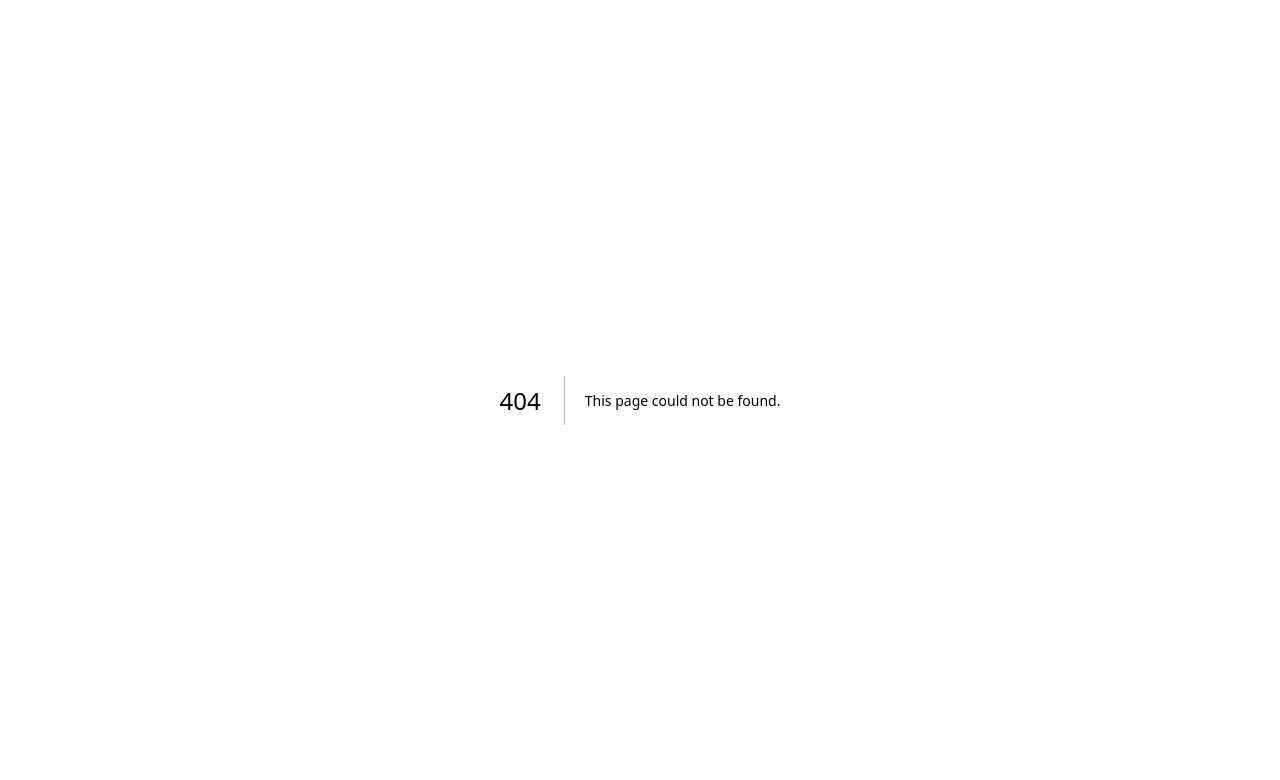
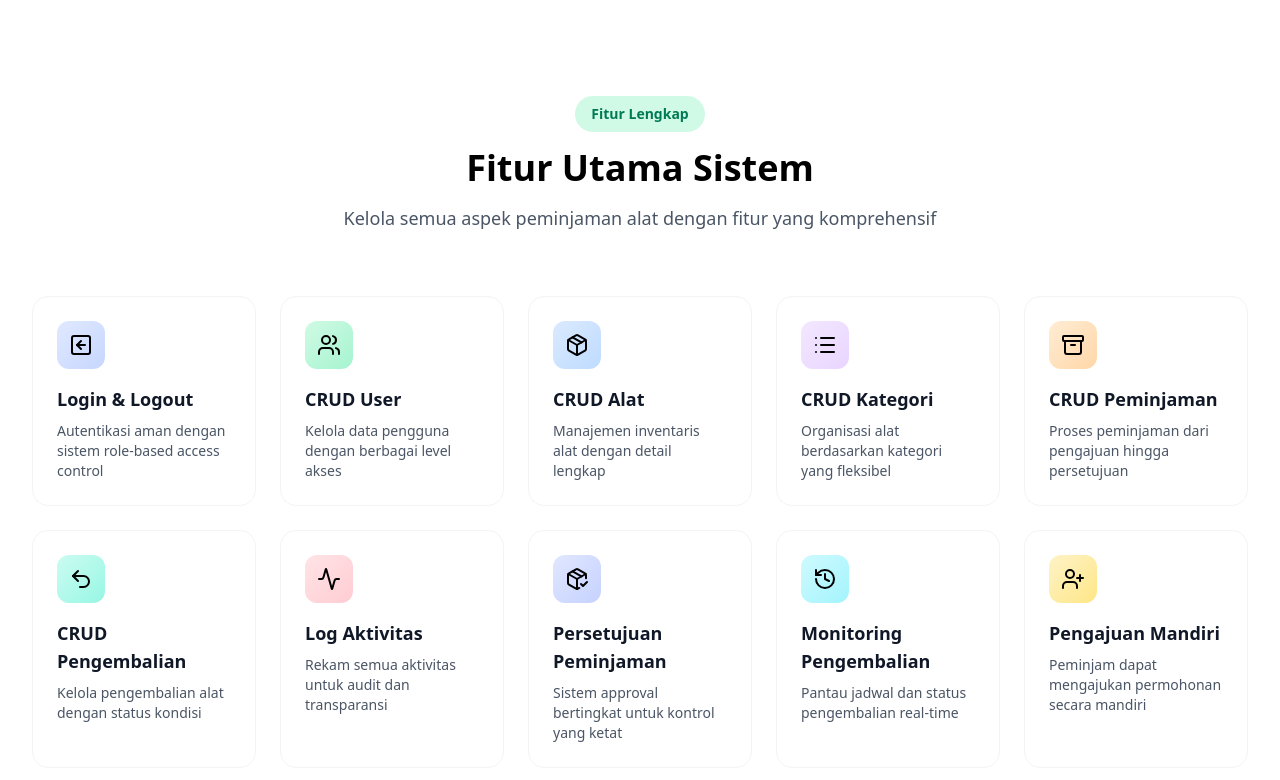
Before and after one commit to ahmadsanny2/peminjaman-alat, a Next.js app in the folder client/: page /home/main-feature-section in a window 1280 px wide. Before the commit this address had no page. Shown: the top 780 px of the page. Built offline with nearby package versions, Linux system fonts and the light colour scheme.

Commit message:
feat: add main-feature-section

```diff
--- /dev/null
+++ b/client/src/app/home/main-feature-section/page.js
@@ -0,0 +1,117 @@
+import {
+    Users,
+    SquareArrowLeft,
+    Archive,
+    Activity,
+    History,
+    UserPlus,
+    PackageCheck,
+    Undo2,
+    List,
+    Package,
+} from "lucide-react";
+
+const Feature = () => {
+    const listFeature = [
+        {
+            title: "Login & Logout",
+            description: "Autentikasi aman dengan sistem role-based access control",
+            icon: <SquareArrowLeft />,
+            className: " from-[#e0e9ff] to-[#c7d6fe]",
+        },
+        {
+            title: "CRUD User",
+            description: "Kelola data pengguna dengan berbagai level akses",
+            icon: <Users />,
+            className: "from-emerald-100 to-emerald-200",
+        },
+        {
+            title: "CRUD Alat",
+            description: "Manajemen inventaris alat dengan detail lengkap",
+            icon: <Package />,
+            className: "from-blue-100 to-blue-200",
+        },
+        {
+            title: "CRUD Kategori",
+            description: "Organisasi alat berdasarkan kategori yang fleksibel",
+            icon: <List />,
+            className: "from-purple-100 to-purple-200",
+        },
+        {
+            title: "CRUD Peminjaman",
+            description: "Proses peminjaman dari pengajuan hingga persetujuan",
+            icon: <Archive />,
+            className: "from-orange-100 to-orange-200",
+        },
+        {
+            title: "CRUD Pengembalian",
+            description: "Kelola pengembalian alat dengan status kondisi",
+            icon: <Undo2 />,
+            className: "from-teal-100 to-teal-200",
+        },
+        {
+            title: "Log Aktivitas",
+            description: "Rekam semua aktivitas untuk audit dan transparansi",
+            icon: <Activity />,
+            className: "from-rose-100 to-rose-200",
+        },
+        {
+            title: "Persetujuan Peminjaman",
+            description: "Sistem approval bertingkat untuk kontrol yang ketat",
+            icon: <PackageCheck />,
+            className: "from-indigo-100 to-indigo-200",
+        },
+        {
+            title: "Monitoring Pengembalian",
+            description: "Pantau jadwal dan status pengembalian real-time",
+            icon: <History />,
+            className: "from-cyan-100 to-cyan-200",
+        },
+        {
+            title: "Pengajuan Mandiri",
+            description: "Peminjam dapat mengajukan permohonan secara mandiri",
+            icon: <UserPlus />,
+            className: "from-amber-100 to-amber-200",
+        },
+    ];
+    return (
+        <section id="feature" className="py-16 lg:py-24">
+            <div className="container mx-auto px-4 sm:px-6 lg:px-8">
+                <div className="text-center mb-16 animate-fade-in-up">
+                    <span className="inline-block px-4 py-2 bg-emerald-100 text-emerald-700 rounded-full text-sm font-semibold mb-4">
+                        Fitur Lengkap
+                    </span>
+                    <h2 className="text-3xl lg:text-4xl font-bold text-navy-900 mb-4">
+                        Fitur Utama Sistem
+                    </h2>
+                    <p className="text-lg text-gray-600 max-w-2xl mx-auto">
+                        Kelola semua aspek peminjaman alat dengan fitur yang komprehensif
+                    </p>
+                </div>
+
+                <div className="grid sm:grid-cols-2 lg:grid-cols-3 xl:grid-cols-5 gap-6">
+                    {listFeature.map((feat, index) => {
+                        return (
+                            <div
+                                className="feature-card group bg-white rounded-2xl p-6 border border-gray-100 hover:border-navy-200 hover:shadow-xl transition-all duration-300"
+                                key={index}
+                            >
+                                <div
+                                    className={`bg-linear-to-br ${feat.className} w-12 h-12 rounded-xl flex items-center justify-center mb-4 group-hover:scale-110 transition-transform`}
+                                >
+                                    {feat.icon}
+                                </div>
+                                <h3 className="text-lg font-semibold text-gray-900 mb-2">
+                                    {feat.title}
+                                </h3>
+                                <p className="text-sm text-gray-600">{feat.description}</p>
+                            </div>
+                        );
+                    })}
+                </div>
+            </div>
+        </section>
+    );
+};
+
+export default Feature;
```
